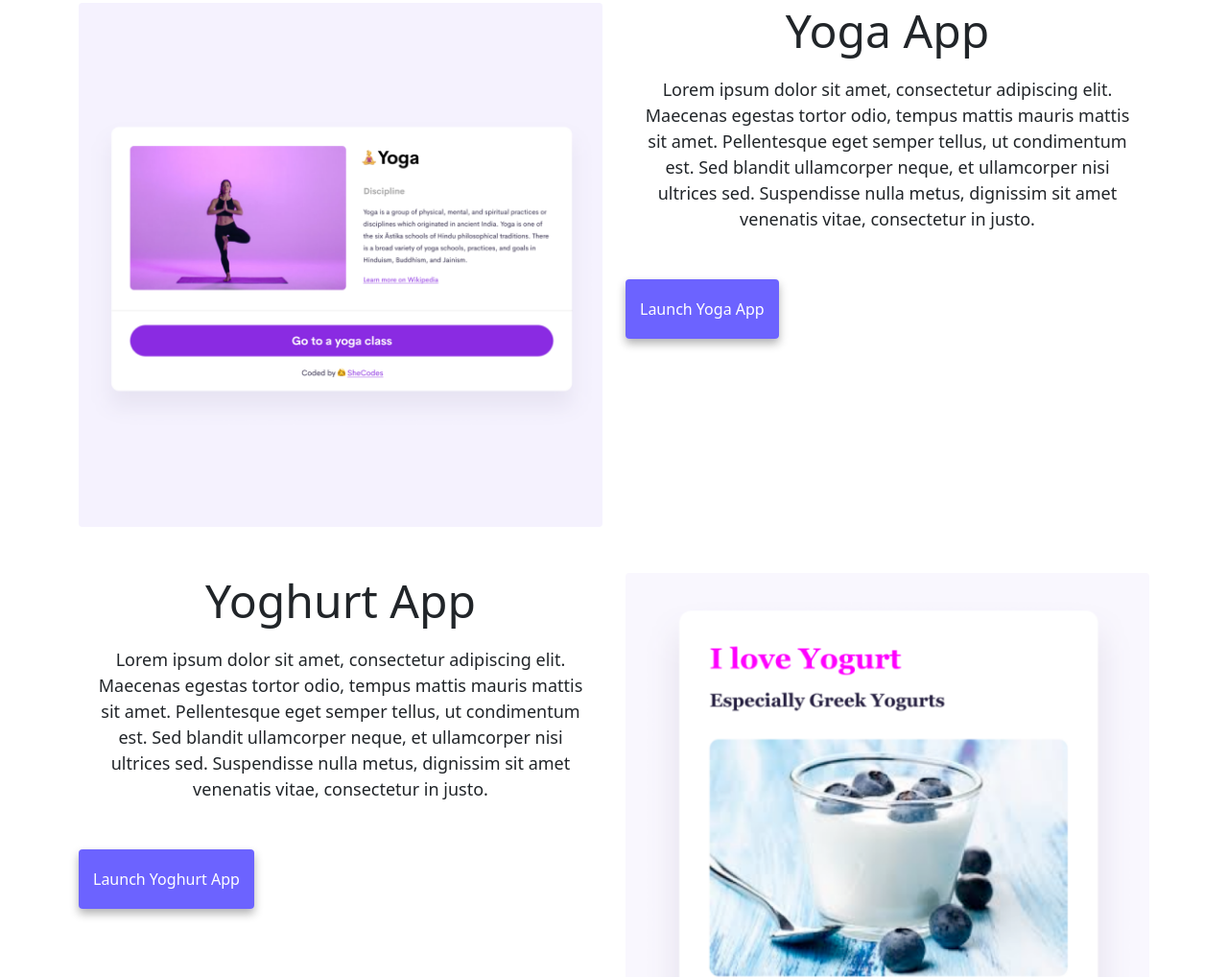
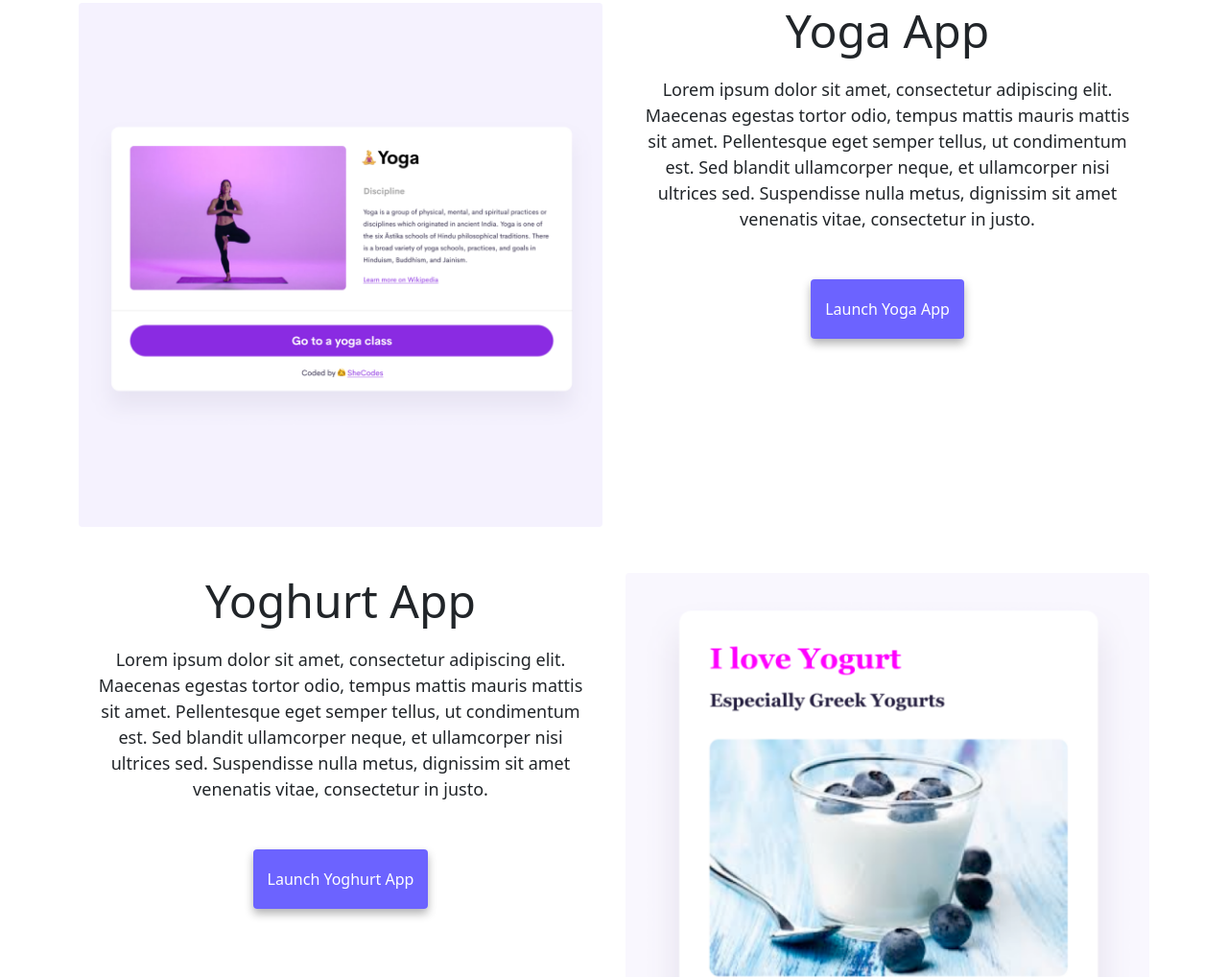
Before and after one commit to Wisani-Nkuna/responsive-wk3-homework, a website: page index.html in a window 1280 px wide. Shown: the part 445-1463 px from the top of the page at 96% size. Drawn offline with nearby package versions, Linux system fonts and the light colour scheme.

Commit message:
Update index.html

```diff
--- a/index.html
+++ b/index.html
@@ -98,7 +98,7 @@
             nulla metus, dignissim sit amet venenatis vitae, consectetur in
             justo.
           </p>
-          <div class="mb-5 mt-5">
+          <div class="mb-5 mt-5 text-center">
             <a href="#" class="primary-link">Launch Yoga App</a>
           </div>
         </div>
@@ -115,7 +115,7 @@
             nulla metus, dignissim sit amet venenatis vitae, consectetur in
             justo.
           </p>
-          <div class="mb-5 mt-5">
+          <div class="mb-5 mt-5 text-center">
             <a href="#" class="primary-link">Launch Yoghurt App</a>
           </div>
         </div>
@@ -147,7 +147,7 @@
             nulla metus, dignissim sit amet venenatis vitae, consectetur in
             justo.
           </p>
-          <div class="mb-5 mt-5">
+          <div class="mb-5 mt-5 text-center">
             <a href="#" class="primary-link">Launch Weather App</a>
           </div>
         </div>
```
